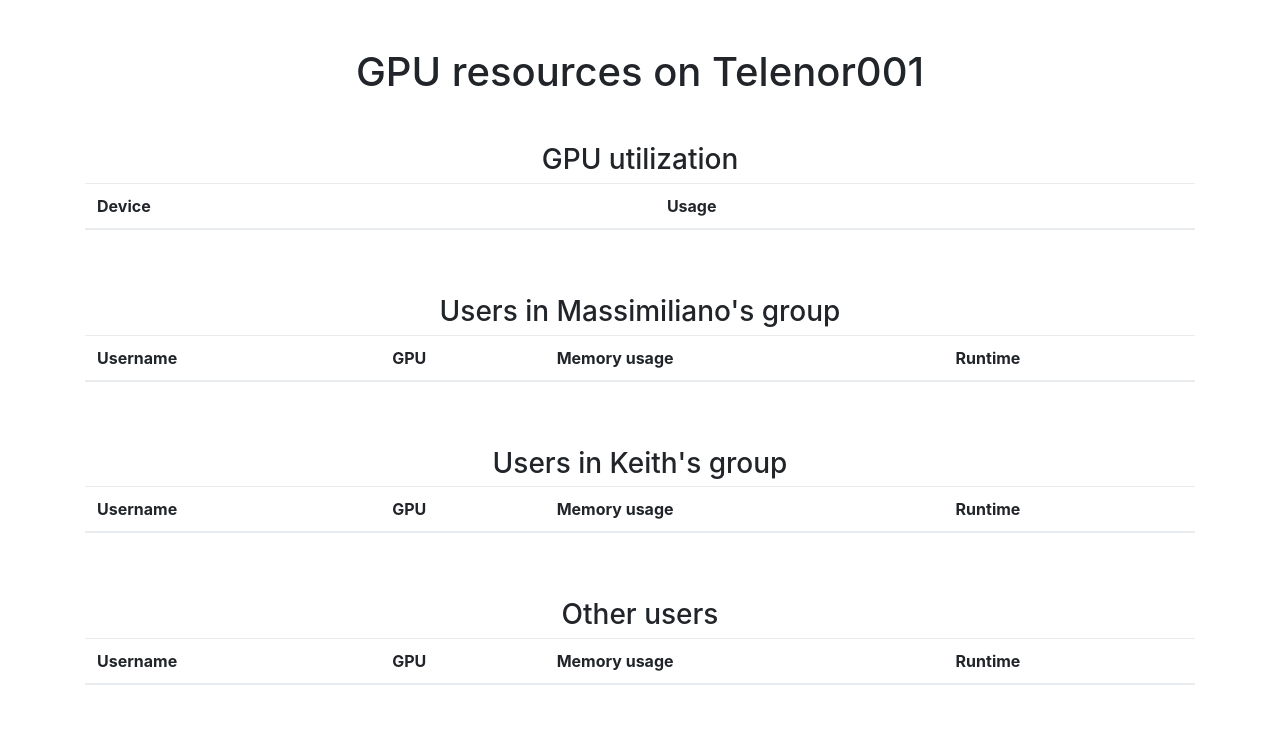
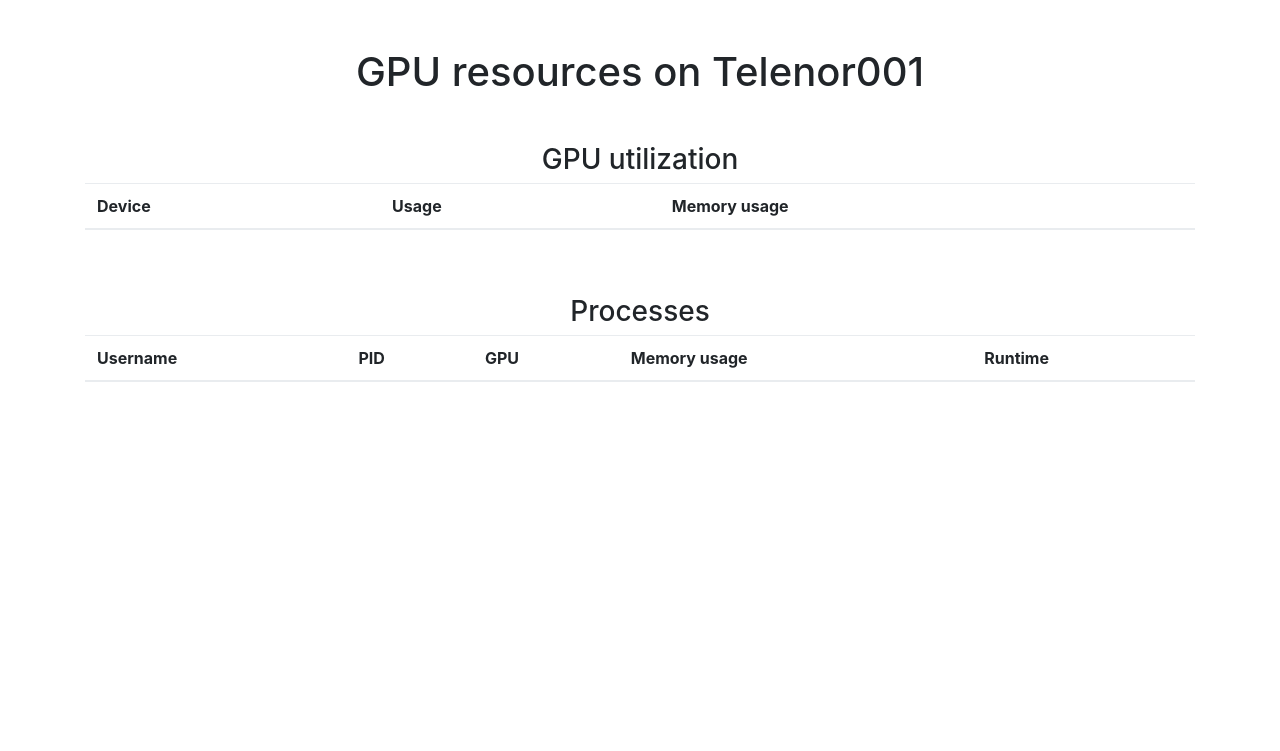
Before and after one commit to Wimsen/gpusers, a Flask app: page / in a window 1280 px wide. Shown: the top 751 px of the page. After the commit the page ends 382 px from the top, so only its background shows below. Run offline with Flask 2, Linux system fonts and the light colour scheme; lists and menus that the app fills with data are empty; a map, chart or similar area stays blank; parts of the project's set-up code (start-up, migrations or seed data) failed here and were passed over; some libraries are stand-ins or nearby versions.

Commit message:
Fixed a bug which caused a crash if no data was collected in the last 24 hours. Added memory usage to the view. Removed Keith + other users because they were never used

```diff
--- a/index.py
+++ b/index.py
@@ -60,22 +60,26 @@ def get_and_calculate_usage_averages():
         dev_1_lastday_items = [date for date in dev_1_items if date["date"] > (datetime.now() - timedelta(days=1))]
 
         df0 = pd.DataFrame(dev_0_items)
-        df0_lastday = pd.DataFrame(dev_0_lastday_items)
         df1 = pd.DataFrame(dev_1_items)
-        df1_lastday = pd.DataFrame(dev_1_lastday_items)
+
+        df0_lastday_hour_avg = {"usage": {}}
+        df1_lastday_hour_avg = {"usage": {}}
+        if len(dev_0_lastday_items) > 0 and len(dev_1_lastday_items) > 0:
+            df0_lastday = pd.DataFrame(dev_0_lastday_items)
+            df1_lastday = pd.DataFrame(dev_1_lastday_items)
+            df0_lastday.index = pd.to_datetime(df0_lastday.date)
+            df1_lastday.index = pd.to_datetime(df1_lastday.date)
+            df0_lastday_hour_avg = df0_lastday.groupby(df0_lastday.index.hour).mean().round(2).to_dict()
+            df1_lastday_hour_avg = df1_lastday.groupby(df1_lastday.index.hour).mean().round(2).to_dict()
 
         df0.index = pd.to_datetime(df0.date)
-        df0_lastday.index = pd.to_datetime(df0_lastday.date)
         df1.index = pd.to_datetime(df1.date)
-        df1_lastday.index = pd.to_datetime(df1_lastday.date)
 
         df0_weekday_avg = df0.groupby(df0.index.weekday).mean().round(2).to_dict()
         df0_hour_avg = df0.groupby(df0.index.hour).mean().round(2).to_dict()
-        df0_lastday_hour_avg = df0_lastday.groupby(df0_lastday.index.hour).mean().round(2).to_dict()
 
         df1_weekday_avg = df1.groupby(df1.index.weekday).mean().round(2).to_dict()
         df1_hour_avg = df1.groupby(df1.index.hour).mean().round(2).to_dict()
-        df1_lastday_hour_avg = df1_lastday.groupby(df1_lastday.index.hour).mean().round(2).to_dict()
 
         # TODO change loop
         for i in range(24):
@@ -111,7 +115,7 @@ def get_users():
 
         nvidia_output = subprocess.check_output(['nvidia-smi']).decode('utf-8').split("\n")
         in_process_region = False
-        data = []
+        processes = []
 
         """
         Example of nvidia-smi output. We only want to process lines that are listed after
@@ -145,7 +149,12 @@ def get_users():
         for line in nvidia_output:
             if "%" in line and not in_process_region:
                 usage = [word for word in line.split() if "%" in word][0]
-                gpu_usage.append(usage)
+                memory = [word for word in line.split() if "MiB" in word]
+                gpu_usage.append({
+                    "usage": usage,
+                    "memory": "{} / {}".format(memory[0], memory[1])
+                })
+
 
             if not in_process_region:
                 if "Processes" in line:
@@ -155,8 +164,11 @@ def get_users():
                 numbers = [int(word) for word in line.split() if word.isdigit()]
                 mem = [word for word in line.split() if "MiB" in word]
                 if(len(numbers) >= 2):
-                    data.append({"device": str(numbers[0]), "pid": str(
-                        numbers[1]), "mem": str(mem[0])})
+                    processes.append({
+                        "device": str(numbers[0]),
+                        "pid": str(numbers[1]),
+                        "mem": str(mem[0])
+                        })
 
         ps_output = subprocess.check_output(['ps', 'aux']).decode('utf-8').split("\n")
 
@@ -164,7 +176,7 @@ def get_users():
         Exmple of one line in ps_output
         root     142509  0.0  0.0      0     0 ?        S    Oct31   0:01 [kworker/39:2]
         """
-        for d in data:
+        for d in processes:
             for s in ps_output:
                 if d["pid"] in s:
                     d["user"] = s.split()[0]
@@ -196,15 +208,8 @@ def get_users():
 
                     d["runtime"] = "{}h {}m {}s".format(hours, minutes, seconds)
 
-        massi_users = ["andrehk", "ankalmar", "borgarrl", "jorgewil", "ruoccoma",
-                       "bjorva", "eliezer", "erlenda", "havikbotn", "bjornhox", "krislerv"]
-        keith_users = ["keith"]
-
         statistics["gpu_usage"] = gpu_usage
-        statistics["massi_data"] = [u for u in data if u["user"] in massi_users]
-        statistics["keith_data"] = [u for u in data if u["user"] in keith_users]
-        statistics["other_data"] = [u for u in data if u["user"]
-                                    not in keith_users and u["user"] not in massi_users]
+        statistics["processes"] = processes
 
 
 def save_usage():
@@ -215,12 +220,13 @@ def save_usage():
 
         for device, usage in enumerate(statistics["gpu_usage"]):
             user_id = mongo.db.usage.insert_one(
-                {'date': now, "device": device, "usage": int(usage.strip("%"))})
+                {'date': now, "device": device, "usage": int(usage["usage"].strip("%"))})
 
 
 if __name__ == '__main__':
     get_users()
     get_and_calculate_usage_averages()
+    save_usage()
 
     executors = {
         'default': {'type': 'threadpool', 'max_workers': 20},
--- a/templates/index.html
+++ b/templates/index.html
@@ -23,13 +23,15 @@
             <tr>
               <th>Device</th>
               <th>Usage</th>
+              <th>Memory usage</th>
             </tr>
           </thead>
           <tbody>
             {% for d in statistics["gpu_usage"] %}
               <tr>
                 <td>{{loop.index - 1 }}</td>
-                <td>{{d}}</td>
+                <td>{{d["usage"]}}</td>
+                <td>{{d["memory"]}}</td>
               </tr>
             {% endfor %}
           </tbody>
@@ -39,21 +41,23 @@
     <div class="row">
       <div class="col">
         <center>
-          <h3>Users in Massimiliano's group</h3>
+          <h3>Processes</h3>
         </center>
         <table class="table" id="massitable">
           <thead>
             <tr>
               <th>Username</th>
+              <th>PID</th>
               <th>GPU</th>
               <th>Memory usage</th>
               <th>Runtime</th>
             </tr>
           </thead>
           <tbody>
-            {% for d in statistics["massi_data"] %}
+            {% for d in statistics["processes"] %}
               <tr>
                 <td>{{d["user"]}}</td>
+                <td>{{d["pid"]}}</td>
                 <td>{{d["device"]}}</td>
                 <td>{{d["mem"]}}</td>
                 <td>{{d["runtime"]}}</td>
@@ -63,62 +67,6 @@
         </table>
       </div>
     </div>
-    <div class="row">
-      <div class="col">
-        <center>
-          <h3>Users in Keith's group</h3>
-        </center>
-        <table class="table" id="keithtable">
-          <thead>
-            <tr>
-              <th>Username</th>
-              <th>GPU</th>
-              <th>Memory usage</th>
-              <th>Runtime</th>
-            </tr>
-          </thead>
-          <tbody>
-            {% for d in statistics["keith_data"] %}
-              <tr>
-                <td>{{d["user"]}}</td>
-                <td>{{d["device"]}}</td>
-                <td>{{d["mem"]}}</td>
-                <td>{{d["runtime"]}}</td>
-              </tr>
-            {% endfor %}
-          </tbody>
-        </table>
-      </div>
-    </div>
-
-    <div class="row">
-      <div class="col">
-        <center>
-          <h3>Other users </h3>
-        </center>
-        <table class="table" id="othertable">
-          <thead>
-            <tr>
-              <th>Username</th>
-              <th>GPU</th>
-              <th>Memory usage</th>
-              <th>Runtime</th>
-            </tr>
-          </thead>
-          <tbody>
-            {% for d in statistics["other_data"] %}
-              <tr>
-                <td>{{d["user"]}}</td>
-                <td>{{d["device"]}}</td>
-                <td>{{d["mem"]}}</td>
-                <td>{{d["runtime"]}}</td>
-              </tr>
-            {% endfor %}
-          </tbody>
-      </table>
-    </div>
-  </div>
-
   <div class="row">
     <div class="col">
       <canvas id="hourchart" ></canvas>
@@ -141,8 +89,6 @@
 
     $(document).ready(function() {
       $('#massitable').DataTable(tableOptions);
-      $('#keithtable').DataTable(tableOptions);
-      $('#othertable').DataTable(tableOptions);
     });
 
     var ctx = document.getElementById("hourchart").getContext('2d');
```
